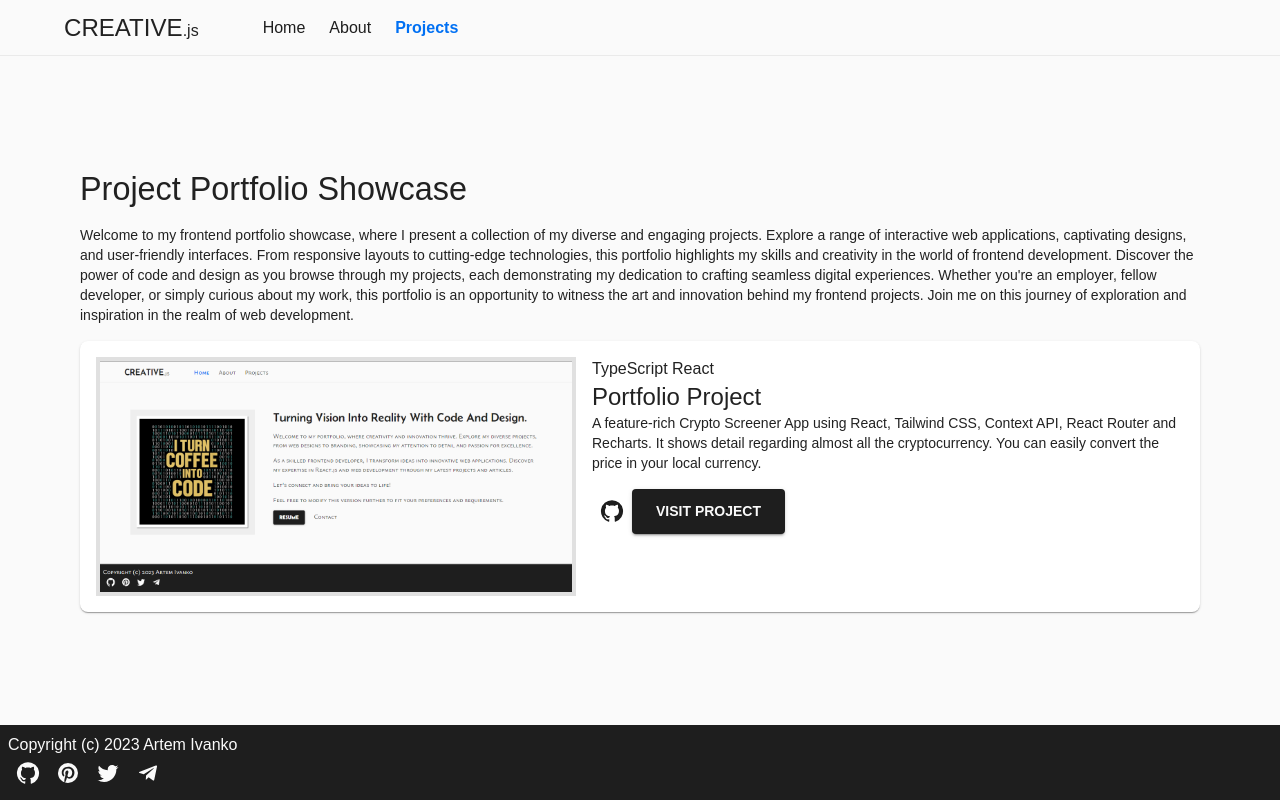
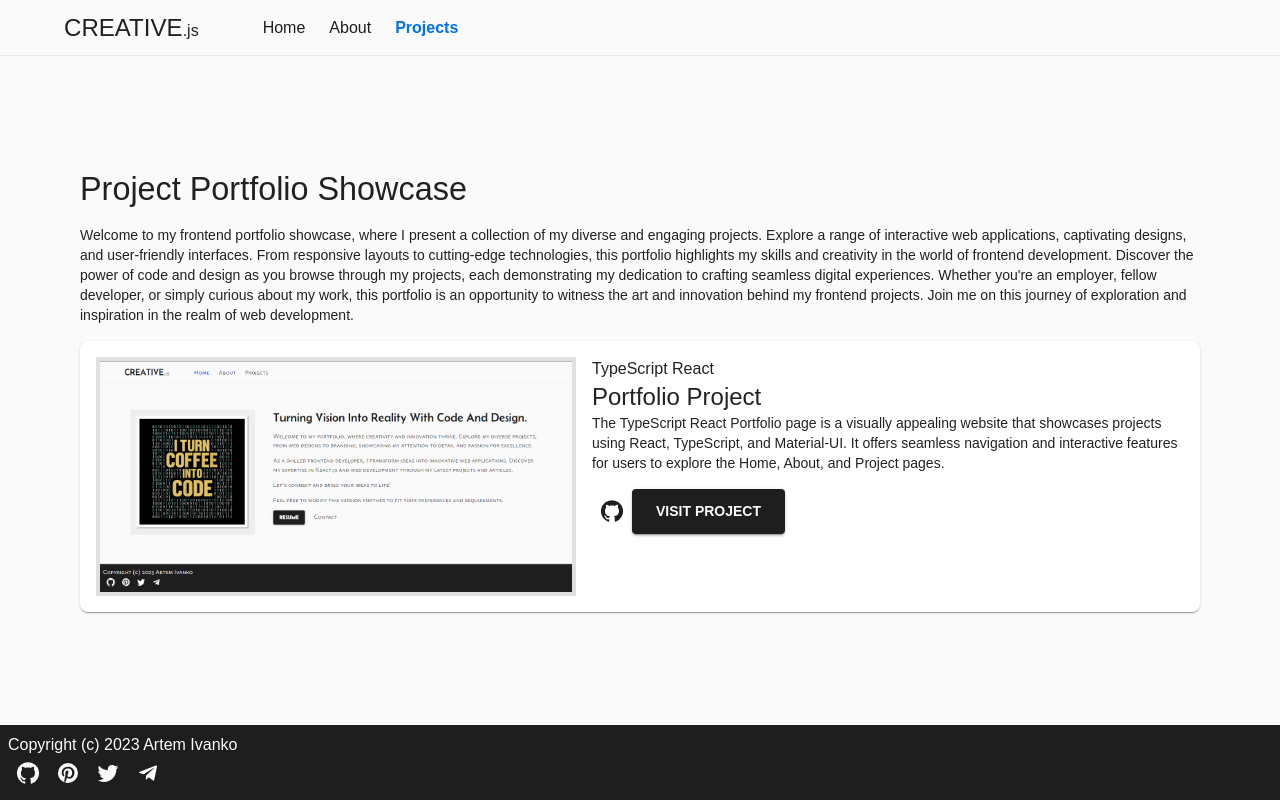
Before and after one commit to ArtemIvanko/Portfolio.v1, a React (Create React App) app: page /project in a window 1280 px wide. Built offline with nearby package versions, Linux system fonts and the light colour scheme; a web font is replaced by a local one.

Commit message:
Updated project description

```diff
--- a/src/pages/Pojects/Projects.tsx
+++ b/src/pages/Pojects/Projects.tsx
@@ -12,7 +12,7 @@ export const Projects = () => {
         title: "Portfolio Project",
         imgSrc: ProjectImage,
         description:
-          "A feature-rich Crypto Screener App using React, Tailwind CSS, Context API, React Router and Recharts. It shows detail regarding almost all the cryptocurrency. You can easily convert the price in your local currency.",
+          "The TypeScript React Portfolio page is a visually appealing website that showcases projects using React, TypeScript, and Material-UI. It offers seamless navigation and interactive features for users to explore the Home, About, and Project pages.",
         href: "https://github.com/ArtemIvanko/Portfolio.v1",
       },
     ];
```
